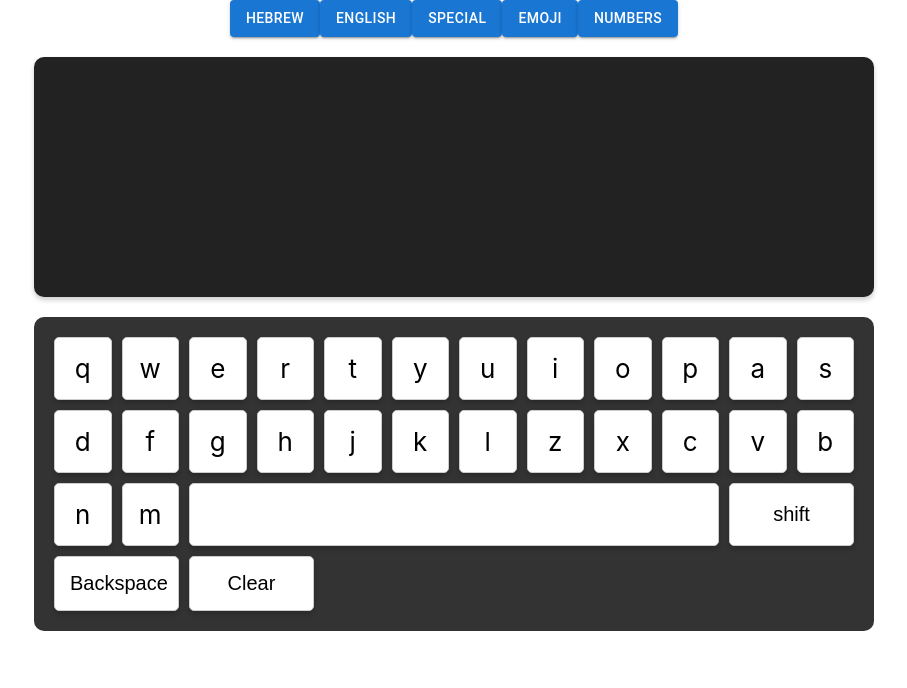
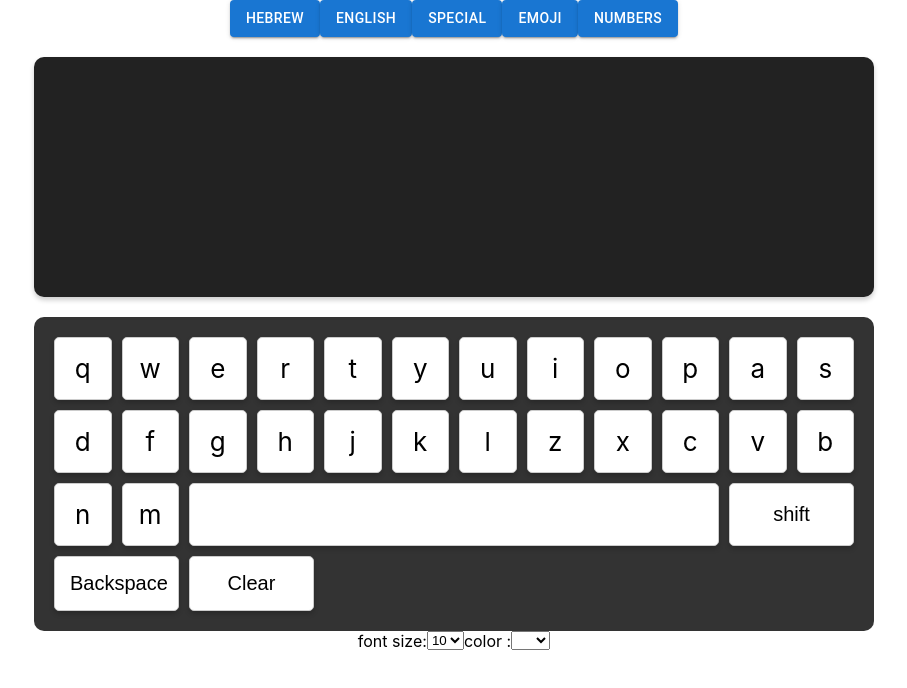
Before and after one commit to benrosjeremy/React-project-1, a React (Create React App) app in the folder reactproject/: page / in a window 1280 px wide. Shown: the top 688 px of the page, without its empty margins (186-1093 px from the left). Built offline with nearby package versions, Linux system fonts and the light colour scheme.

Commit message:
add style option

```diff
--- a/reactproject/src/components/Keybord.jsx
+++ b/reactproject/src/components/Keybord.jsx
@@ -14,6 +14,8 @@ function Keybord() {
 
   const [language, setLanguage] = useState(en);
   const [input, setInput] = useState("");
+  const [fontSize, setFontSIze] = useState("20px");
+  const [fontColor, setfontColor] = useState("white");
 
   const [flag, setFlag] = useState(true);
 
@@ -22,11 +24,24 @@ function Keybord() {
       <div className="select">
         <BasicButton language={he} name="Hebrew" setLanguage={setLanguage} />
         <BasicButton language={en} name="English" setLanguage={setLanguage} />
-        <BasicButton language={special} name="Special" setLanguage={setLanguage}/>
+        <BasicButton
+          language={special}
+          name="Special"
+          setLanguage={setLanguage}
+        />
         <BasicButton language={emoji} name="emoji" setLanguage={setLanguage} />
-        <BasicButton language={numbers} name="numbers" setLanguage={setLanguage}  />
+        <BasicButton
+          language={numbers}
+          name="numbers"
+          setLanguage={setLanguage}
+        />
       </div>
-      <div className="output-area">{input}</div>
+      <div
+        className="output-area"
+        style={{ fontSize: fontSize, color: fontColor }}
+      >
+        {input}
+      </div>
 
       <div className="keyboard">
         {language.split("").map((char, i) => (
@@ -67,7 +82,35 @@ function Keybord() {
         </button>
       </div>
       <div className="select">
-
+        <label for="size">font size:</label>
+        <select
+          name="size"
+          id="size"
+          value={fontSize}
+          onChange={(event) => {
+            setFontSIze(event.target.value);
+          }}
+        >
+          <option value="24px">10</option>
+          <option value="28px">12</option>
+          <option value="32px">14</option>
+          <option value="40px">16</option>
+        </select>
+        <label for="color">color :</label>
+        <select
+          name="color"
+          id="color"
+          value={fontColor}
+          onChange={(event) => {
+            setfontColor(event.target.value);
+          }}
+        >
+          <option value="white"></option>
+          <option value="red">🔴</option>
+          <option value="blue">🔵</option>
+          <option value="yellow">🟡</option>
+          <option value="green">🟢</option>
+        </select>
       </div>
     </>
   );
```
Also changed, not shown: reactproject/src/components/StyleButton.jsx (added, +9 -0 lines).
